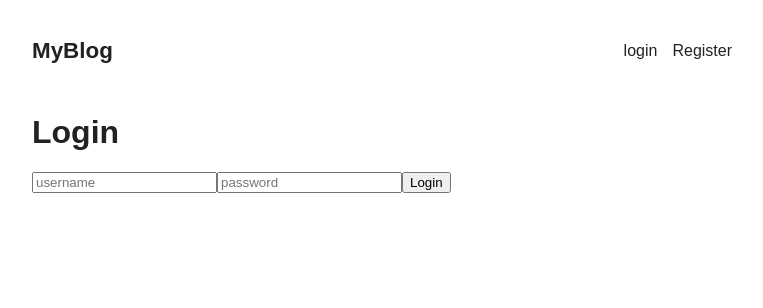
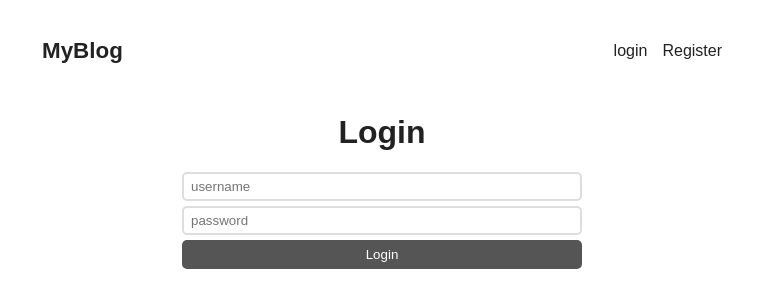
Before and after one commit to fmguerrero96/blogPracticeProject, a React (Vite) app: page /login in a window 1280 px wide. Shown: the top 308 px of the page, without its empty margins (258-1021 px from the left). Built offline with nearby package versions, Linux system fonts and the light colour scheme.

Commit message:
Style login and register froms

```diff
--- a/src/App.css
+++ b/src/App.css
@@ -1,3 +1,7 @@
+*{
+    box-sizing: border-box;
+}
+
 body{
     color: #222;
     font-family: Arial, Helvetica, sans-serif;
@@ -61,3 +65,32 @@
     margin: 10px 0;
     line-height: 1.4rem;
 }
+
+form.login, form.register{
+    max-width: 400px;
+    margin: 0 auto;
+}
+
+input{
+    display: block;
+    margin-bottom: 5px;
+    width: 100%;
+    padding: 5px 7px;
+    border: 2px solid #ddd;
+    background-color: #fff;
+    border-radius: 5px;
+}
+
+button{
+    width: 100%;
+    display: block;
+    background-color: #555;
+    border: 0;
+    color: white;
+    border-radius: 5px;
+    padding: 7px 0;
+}
+
+form h1{
+    text-align: center;
+}
```
